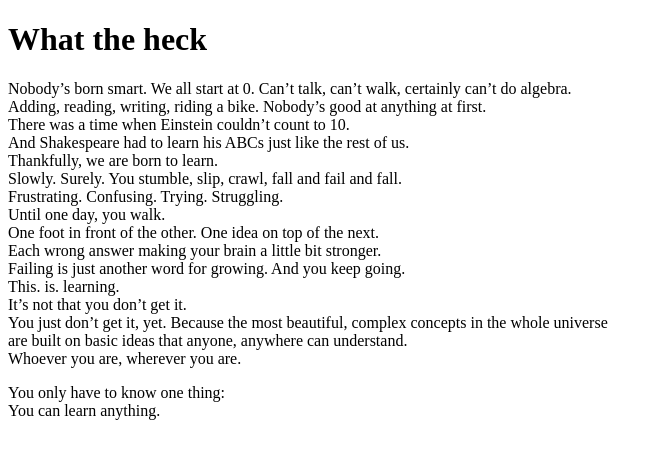
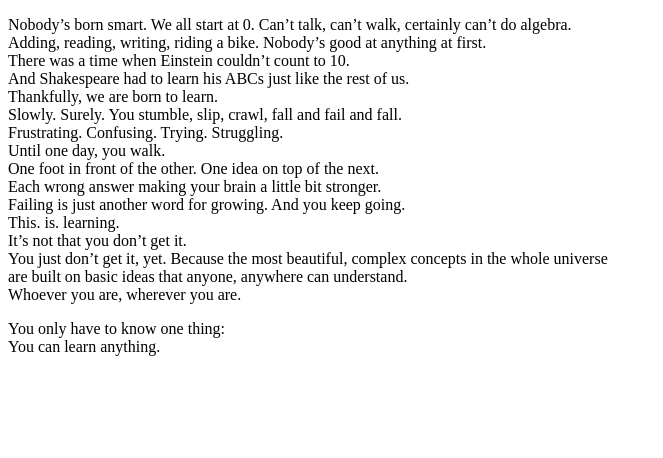
Before and after one commit to CS4Hall/1-2-HTML-Text-Emphasis, a plain HTML site: page index.html in a window 1280 px wide. Shown: the whole page, without its empty margins (0-663 px from the left). Drawn offline with Linux system fonts and the light colour scheme.

Commit message:
Update index.html

```diff
--- a/index.html
+++ b/index.html
@@ -5,10 +5,7 @@
         <meta charset="utf-8">
     </head>
     <body>
-      <h1>
-        What the heck
-      </h1>
-        <p>
+      <p>
         Nobody’s born smart. We all start at 0. Can’t talk, can’t walk, certainly can’t do algebra.<br>
         Adding, reading, writing, riding a bike. Nobody’s good at anything at first.<br>
         There was a time when Einstein couldn’t count to 10.<br>
```
